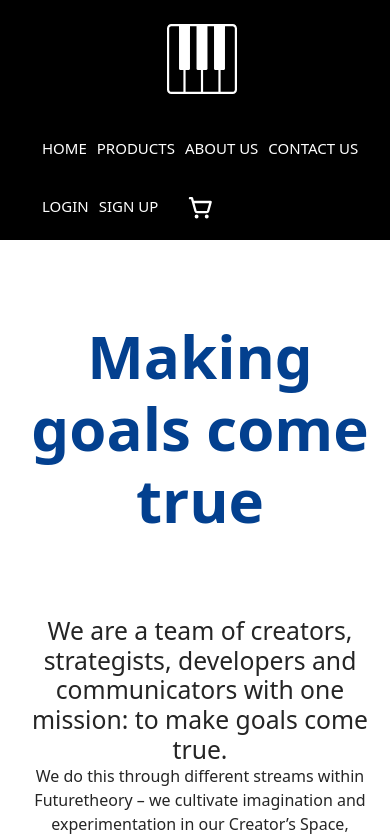
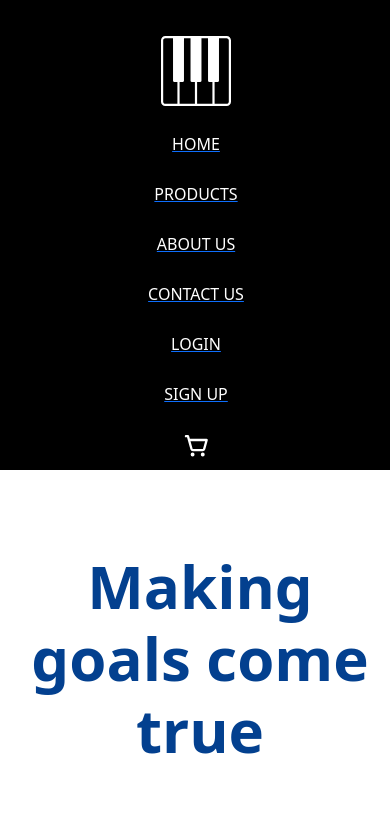
Before and after one commit to masoudciw/Masoud-Project, a React (Vite) app in the folder client/: page /aboutus/ourteam in a window 390 px wide. Shown: the top 840 px of the page. Built offline with nearby package versions, Linux system fonts and the light colour scheme.

Commit message:
responsive bug fixes

```diff
--- a/client/src/components/AboutUS/AboutUs.module.css
+++ b/client/src/components/AboutUS/AboutUs.module.css
@@ -111,6 +111,7 @@
 
     .container {
         height: fit-content;
+        margin: 0 auto;
     }
 
 }
@@ -123,6 +124,8 @@
 
     .container {
         width: 400px;
+        margin: 0 auto;
+        margin-top: 80px;
     }
 
     .containerForm h2 {
@@ -149,6 +152,8 @@
 
     .container {
         width: 400px;
+        margin: 0 auto;
+        margin-top: 80px;
     }
 
     .containerForm h2 {
--- a/client/src/components/Brands/index.css
+++ b/client/src/components/Brands/index.css
@@ -133,7 +133,7 @@
 
 @media only screen and (min-width:500px) and (max-width:700px) {
     .brandImages {
-        width: 500px;
+        width: 490px;
     }
 
     .brandImages img {
@@ -153,7 +153,7 @@
 
 @media only screen and (max-width:435px) {
     .brandImages {
-        width: 330px;
+        width: 320px;
     }
 
     .brandImages img {
--- a/client/src/components/Cart/checkoutPage.css
+++ b/client/src/components/Cart/checkoutPage.css
@@ -355,5 +355,6 @@
 
     .emptyCartBox img {
         width: 300px;
+        margin-top: 30px;
     }
 }
--- a/client/src/components/Header/index.css
+++ b/client/src/components/Header/index.css
@@ -1,31 +1,27 @@
 header {
     background-color: black;
-    height: 100px;
-    flex-wrap: wrap;
-    justify-content: center;
-    align-items: center;
+    height: 125px;
+}
+
+header .headerBox {
+    text-align: center;
+    height: 120px;
 }
 
 header img {
     width: 70px;
-    float: left;
-    margin-left: 50px;
-    margin-top: 14px;
-}
-
-header ul {
-    float: right;
+    margin-left: -100px;
+    margin-right: 30px;
 }
 
 header ul li {
     display: inline-block;
     list-style: none;
     margin-left: 75px;
-    margin-top: 35px;
+    margin-top: 26px;
     font-size: 20px;
     color: #ffffff;
 }
-
 
 header span {
     position: absolute;
@@ -37,12 +33,12 @@ header span {
 header .checkoutIcon {
     font-size: 35px;
     color: #ffffff;
-    margin-right: 50px;
+    margin-right: 0px;
 }
 
 
 header .signUpButton {
-    margin-right: 20px;
+    margin-right: 0px;
 }
 
 header ul li:hover {
@@ -74,257 +70,229 @@ header button:hover {
     cursor: pointer;
 }
 
-@media only screen and (min-width:1200px) and (max-width:1400px) {
-    header ul li {
-        margin-left: 60px;
-    }
-
-    header .logoutButton {
-        margin-right: 0px;
-    }
-
-    header button {
-        font-size: 20px;
-        color: #ffffff;
-        background-color: black;
-        border: 0px;
-    }
-
-    header span {
-        position: absolute;
-        color: rgb(182, 182, 182);
-        right: 260px;
-        top: 60px;
-    }
-}
-
-@media only screen and (min-width:1000px) and (max-width:1300px) {
-    header ul li {
-        margin-left: 60px;
-    }
-
-    header .logoutButton {
-        margin-right: -10px;
-    }
-
-    header button {
-        font-size: 20px;
-        color: #ffffff;
-        background-color: black;
-        border: 0px;
-    }
-
-    header span {
-        position: absolute;
-        color: rgb(182, 182, 182);
-        right: 240px;
-        top: 60px;
-    }
-}
-
-@media only screen and (min-width:800px) and (max-width:1200px) {
-    header ul li {
-        margin-left: 40px;
-    }
-
-    header span {
-        position: absolute;
-        color: rgb(182, 182, 182);
-        right: 180px;
-        top: 60px;
-    }
-}
-
-@media only screen and (min-width:800px) and (max-width:1200px) {
-    header {
-        height: 100px;
-        flex-wrap: wrap;
-        justify-content: center;
-        align-items: center;
-    }
-
-    header ul li {
-        margin-left: 25px;
-    }
-
-    header span {
-        position: absolute;
-        color: rgb(182, 182, 182);
-        right: 180px;
-        top: 60px;
-    }
-}
-
-@media only screen and (min-width:600px) and (max-width:984px) {
-    header {
-        height: 100px;
-        flex-wrap: wrap;
-        justify-content: center;
-        align-items: center;
-    }
-
-    header ul li {
-        font-size: 16px;
-        margin-left: 20px;
-    }
-
-    header span {
-        position: absolute;
-        color: rgb(182, 182, 182);
-        right: 150px;
-        top: 60px;
-    }
-
-    header button {
-        font-size: 16px;
-        color: #ffffff;
-        background-color: black;
-        border: 0px;
-    }
-}
-
-@media only screen and (min-width:400px) and (max-width:863.5px) {
-    header {
-        height: 100px;
-        flex-wrap: wrap;
-        justify-content: center;
-        align-items: center;
-    }
-
-    header ul li {
-        font-size: 15px;
-        margin-left: 18px;
-    }
-
-    header span {
-        position: absolute;
-        color: rgb(182, 182, 182);
-        right: 150px;
-        top: 60px;
-    }
-
-    header button {
-        font-size: 16px;
-        color: #ffffff;
-        background-color: black;
-        border: 0px;
-    }
-}
-
-@media only screen and (min-width:200px) and (max-width:789.5px) {
-    header {
-        height: 160px;
-        display: flex;
-        justify-content: center;
-        align-items: center;
-    }
-
-    header ul li {
-        font-size: 15px;
-        margin-left: 20px;
+@media only screen and (max-width:1167px) {
+    header .headerBox {
+        text-align: center;
+        height: 120px;
     }
 
     header img {
         width: 70px;
-        float: left;
-        margin-left: 20px;
-        margin-top: 14px;
+        margin-left: -100px;
+        margin-right: 30px;
+    }
+
+    header ul li {
+        display: inline-block;
+        list-style: none;
+        margin-left: 55px;
+        margin-top: 26px;
+        font-size: 20px;
+        color: #ffffff;
+    }
+
+    header .checkoutIcon {
+        font-size: 35px;
+        color: #ffffff;
+        margin-right: 0px;
+    }
+}
+
+@media only screen and (max-width:1067px) {
+    header .headerBox {
+        text-align: center;
+        height: 120px;
+    }
+
+    header img {
+        width: 70px;
+        margin-left: -80px;
+        margin-right: 0px;
+    }
+
+    header ul li {
+        display: inline-block;
+        list-style: none;
+        margin-left: 35px;
+        margin-top: 26px;
+        font-size: 20px;
+        color: #ffffff;
+    }
+
+    header .checkoutIcon {
+        font-size: 35px;
+        color: #ffffff;
+        margin-right: 0px;
+    }
+}
+
+@media only screen and (max-width:888px) {
+    header .headerBox {
+        text-align: center;
+        height: 120px;
+    }
+
+    header img {
+        width: 70px;
+        margin-left: -60px;
+        margin-right: 0px;
+    }
+
+    header ul li {
+        display: inline-block;
+        list-style: none;
+        margin-left: 25px;
+        margin-top: 26px;
+        font-size: 18px;
+        color: #ffffff;
+    }
+
+    header .checkoutIcon {
+        font-size: 35px;
+        color: #ffffff;
+        margin-right: 0px;
+    }
+}
+
+@media only screen and (max-width:760px) {
+    header .headerBox {
+        text-align: center;
+        height: 120px;
+    }
+
+    header img {
+        width: 70px;
+        margin-left: -50px;
+        margin-right: 0px;
+    }
+
+    header ul li {
+        display: inline-block;
+        list-style: none;
+        margin-left: 18px;
+        margin-top: 26px;
+        font-size: 16px;
+        color: #ffffff;
     }
 
     header .checkoutIcon {
         font-size: 25px;
         color: #ffffff;
-        margin-right: 20px;
-    }
-
-    header span {
-        visibility: hidden;
+        margin-right: 0px;
     }
 }
 
+@media only screen and (max-width:639px) {
+    header {
+        background-color: black;
+        height: 480px;
+        margin: 0 auto;
+        text-align: center;
+    }
 
-@media only screen and (max-width:728px) {
-    header {
-        height: 150px;
-    }
-    header span {
-        visibility: hidden;
-    }
-}
-
-
-@media only screen and (max-width:640px) {
-    header {
-        height: 130px;
-        display: flex;
-        flex-wrap: nowrap;
-        justify-content: center;
-        align-items: center;
+    header .headerBox {
+        text-align: center;
+        height: 480px;
+        padding-top: 10px;
+        margin: 0 auto;
     }
 
     header img {
         width: 70px;
-        float: left;
-        margin-left: 13px;
-        margin-top: 0px;
+        margin-left: 0px;
+        margin-right: 0px;
+    }
+
+
+    header ul li {
+        display: block;
+        list-style: none;
+        margin-left: -30px;
+        margin-top: 26px;
+        font-size: 16px;
+        color: #ffffff;
     }
 
     header .checkoutIcon {
         font-size: 25px;
         color: #ffffff;
-        margin-right: 20px;
+        margin-right: 0px;
     }
 }
 
-@media only screen and (max-width:450px) {
+@media only screen and (max-width:550px) {
     header {
-        height: 220px;
-        display: flex;
-        flex-wrap: wrap;
-        justify-content: center;
-        align-items: center;
-        padding-top: 20px;
+        background-color: black;
+        height: 480px;
+        margin: 0 auto;
+        text-align: center;
     }
 
-    header ul li {
-        font-size: 15px;
-        margin-left: 10px;
+    header .headerBox {
+        text-align: center;
+        height: 480px;
+        padding-top: 10px;
+        margin: 0 auto;
     }
 
     header img {
         width: 70px;
-        float: left;
-        margin-left: 13px;
-        margin-top: 0px;
+        margin-left: 0px;
+        margin-right: 0px;
+    }
+
+
+    header ul li {
+        display: block;
+        list-style: none;
+        margin-left: -30px;
+        margin-top: 26px;
+        font-size: 16px;
+        color: #ffffff;
     }
 
     header .checkoutIcon {
         font-size: 25px;
         color: #ffffff;
-        margin-right: 20px;
+        margin-right: 0px;
     }
 }
 
-@media only screen and (max-width:394px) {
+@media only screen and (max-width:435px) {
     header {
-        height: 240px;
-        display: flex;
-        flex-wrap: wrap;
-        justify-content: center;
-        align-items: center;
-        padding-top: 20px;
+        background-color: black;
+        height: 470px;
+        margin: 0 auto;
+        text-align: center;
+    }
+
+    header .headerBox {
+        text-align: center;
+        height: 470px;
+        padding-top: 10px;
+        margin: 0 auto;
     }
 
     header img {
         width: 70px;
-        float: left;
-        margin-left: 13px;
-        margin-top: 0px;
+        margin-left: 0px;
+        margin-right: 0px;
+    }
+
+
+    header ul li {
+        display: block;
+        list-style: none;
+        margin-left: -30px;
+        margin-top: 26px;
+        font-size: 16px;
+        color: #ffffff;
+        text-decoration: none;
     }
 
     header .checkoutIcon {
         font-size: 25px;
         color: #ffffff;
-        margin-right: 20px;
+        margin-right: 0px;
     }
 }
--- a/client/src/components/Header/index.jsx
+++ b/client/src/components/Header/index.jsx
@@ -16,11 +16,9 @@ const Header = () => {
     return (
         <>
             <header>
-                <div>
-                    <Link to='/'><img src={Logo} alt="Logo Image" /></Link>
-                </div>
-                <div>
+                <div className='headerBox'>
                     <ul>
+                        <Link to='/'><li><img src={Logo} alt="Logo Image" /></li></Link>
                         <Link to='/'><li>HOME</li></Link>
                         <Link to='/products'><li>PRODUCTS</li></Link>
                         <Link to='/aboutus'><li>ABOUT US</li></Link>
@@ -39,7 +37,7 @@ const Header = () => {
                                 <Link className='signUpButton' to="/signup"><li>SIGN UP</li></Link>
                             </>
                         )}
-                        <Link  to='/checkout'><li><PiShoppingCartSimpleBold className='checkoutIcon'/></li></Link>
+                        <Link to='/checkout'><li><PiShoppingCartSimpleBold className='checkoutIcon' /></li></Link>
                         {!!state.itemsCounter && <span className='itemsCounter'>{state.itemsCounter}</span>}
                     </ul>
                 </div>
```
Also changed, not shown: client/src/components/Banner/index.css (+60 -1 lines), client/src/components/Products/index.css (+57 -0 lines).
